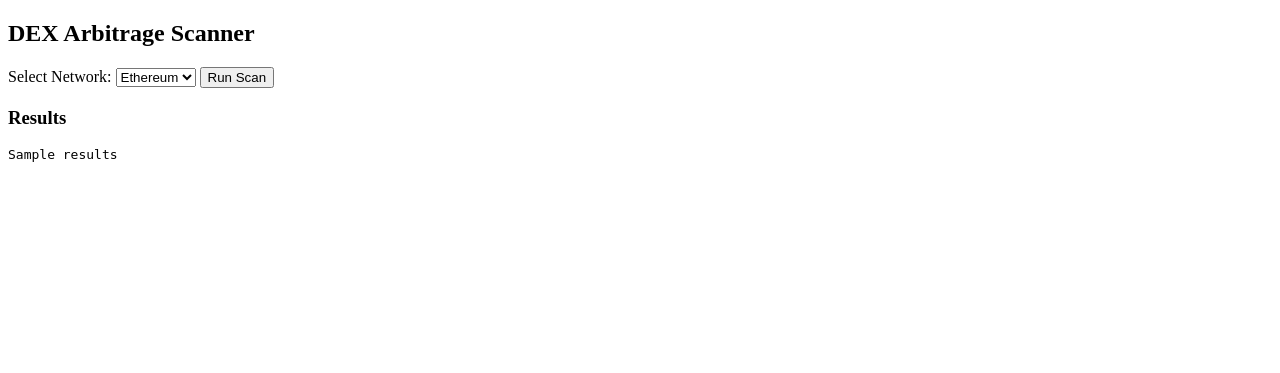
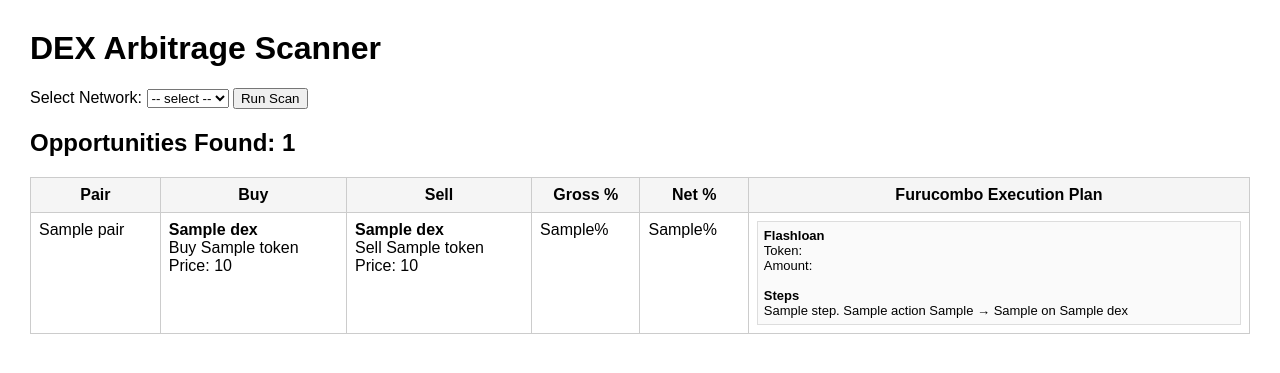
Before and after one commit to ucpeter/Dex-arbitrage-scanner, a FastAPI app: template template/index.html in a window 1280 px wide. Shown: the top 373 px of the page. Run offline with FastAPI, Linux system fonts and the light colour scheme; the template is opened without the code that fills it: most values are stand-ins (such as "Sample title", 1, 10 or a date in 2020).

Commit message:
Update index.html

```diff
--- a/template/index.html
+++ b/template/index.html
@@ -2,26 +2,113 @@
 <html>
 <head>
   <title>DEX Arbitrage Scanner</title>
+  <style>
+    body {
+      font-family: Arial, sans-serif;
+      margin: 30px;
+    }
+    table {
+      border-collapse: collapse;
+      width: 100%;
+      margin-top: 20px;
+    }
+    th, td {
+      border: 1px solid #ccc;
+      padding: 8px;
+      vertical-align: top;
+    }
+    th {
+      background: #f5f5f5;
+    }
+    .error {
+      color: red;
+      margin-top: 15px;
+    }
+    .plan {
+      font-size: 13px;
+      background: #fafafa;
+      padding: 6px;
+      border: 1px solid #ddd;
+    }
+  </style>
 </head>
+
 <body>
-  <h2>DEX Arbitrage Scanner</h2>
+
+<h1>DEX Arbitrage Scanner</h1>
 
 <form method="post" action="/scan">
   <label>Select Network:</label>
-    <select name="network">
-      <option value="ethereum">Ethereum</option>
-      <option value="arbitrum">Arbitrum</option>
-      <option value="optimism">Optimism</option>
-      <option value="polygon">Polygon</option>
-      <option value="base">Base</option>
+  <select name="network" required>
+    <option value="">-- select --</option>
+    <option value="ethereum" {% if network=="ethereum" %}selected{% endif %}>Ethereum</option>
+    <option value="base" {% if network=="base" %}selected{% endif %}>Base</option>
   </select>
 
   <button type="submit">Run Scan</button>
 </form>
 
-  {% if results %}
-    <h3>Results</h3>
-    <pre>{{ results }}</pre>
+{% if error %}
+  <div class="error">Error: {{ error }}</div>
 {% endif %}
+
+{% if results and results|length > 0 %}
+
+<h2>Opportunities Found: {{ results|length }}</h2>
+
+<table>
+  <tr>
+    <th>Pair</th>
+    <th>Buy</th>
+    <th>Sell</th>
+    <th>Gross %</th>
+    <th>Net %</th>
+    <th>Furucombo Execution Plan</th>
+  </tr>
+
+  {% for r in results %}
+  <tr>
+    <td>{{ r.pair }}</td>
+
+    <td>
+      <b>{{ r.buy.dex }}</b><br>
+      Buy {{ r.buy.token }}<br>
+      Price: {{ r.buy.price }}
+    </td>
+
+    <td>
+      <b>{{ r.sell.dex }}</b><br>
+      Sell {{ r.sell.token }}<br>
+      Price: {{ r.sell.price }}
+    </td>
+
+    <td>{{ r.gross_profit_pct }}%</td>
+    <td>{{ r.net_profit_pct }}%</td>
+
+    <td>
+      <div class="plan">
+        <b>Flashloan</b><br>
+        Token: {{ r.furucombo_plan.flashloan.token }}<br>
+        Amount: {{ r.furucombo_plan.flashloan.amount }}<br><br>
+
+        <b>Steps</b><br>
+        {% for step in r.furucombo_plan.execution_path %}
+          {{ step.step }}.
+          {{ step.action }}
+          {{ step.from_token }}
+          →
+          {{ step.to_token }}
+          on {{ step.dex }}<br>
+        {% endfor %}
+      </div>
+    </td>
+  </tr>
+  {% endfor %}
+</table>
+
+{% elif network %}
+  <p>No opportunities found.</p>
+{% endif %}
+
 </body>
     </html>
```
Lines whose indentation alone changed are shown as unchanged.
